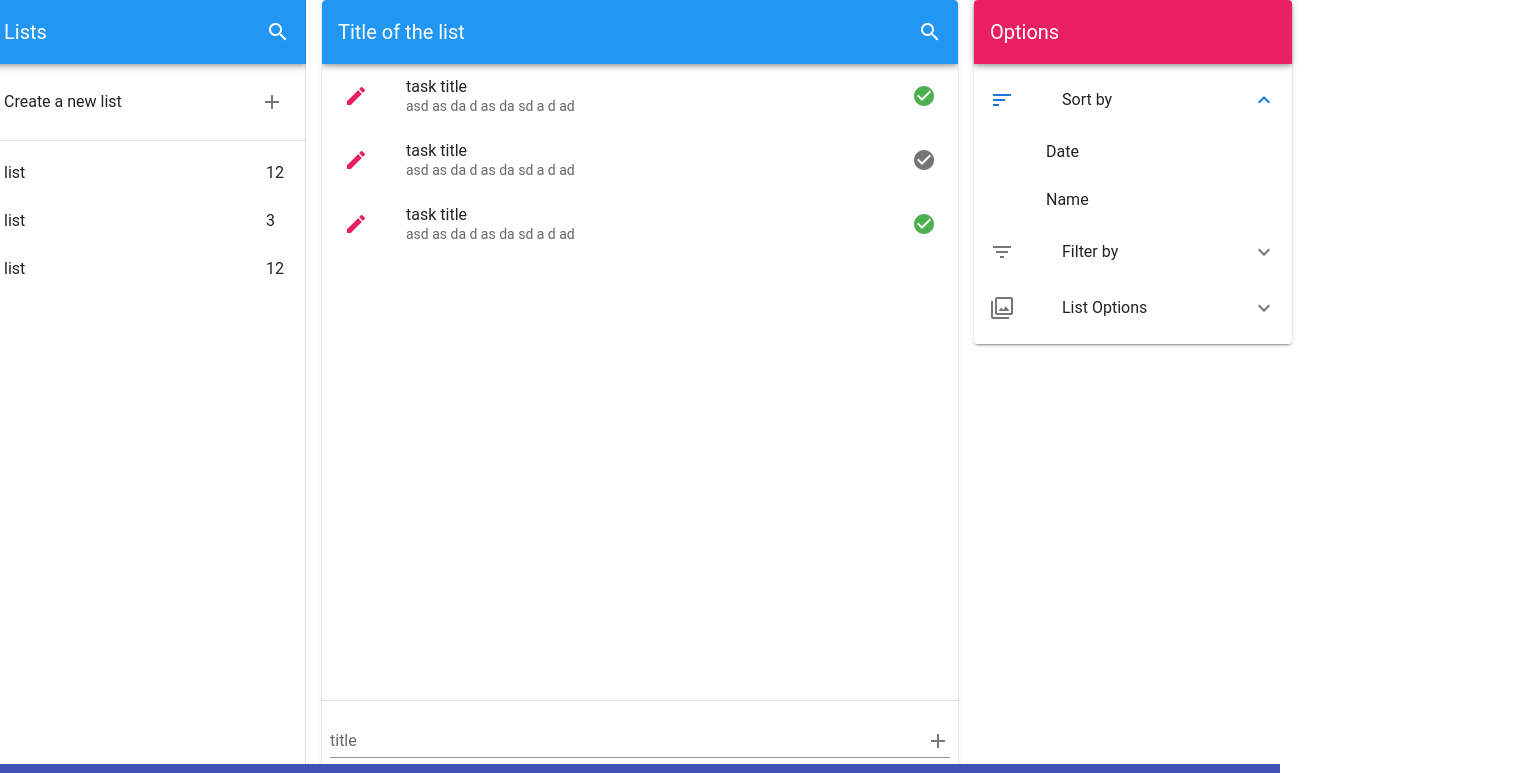
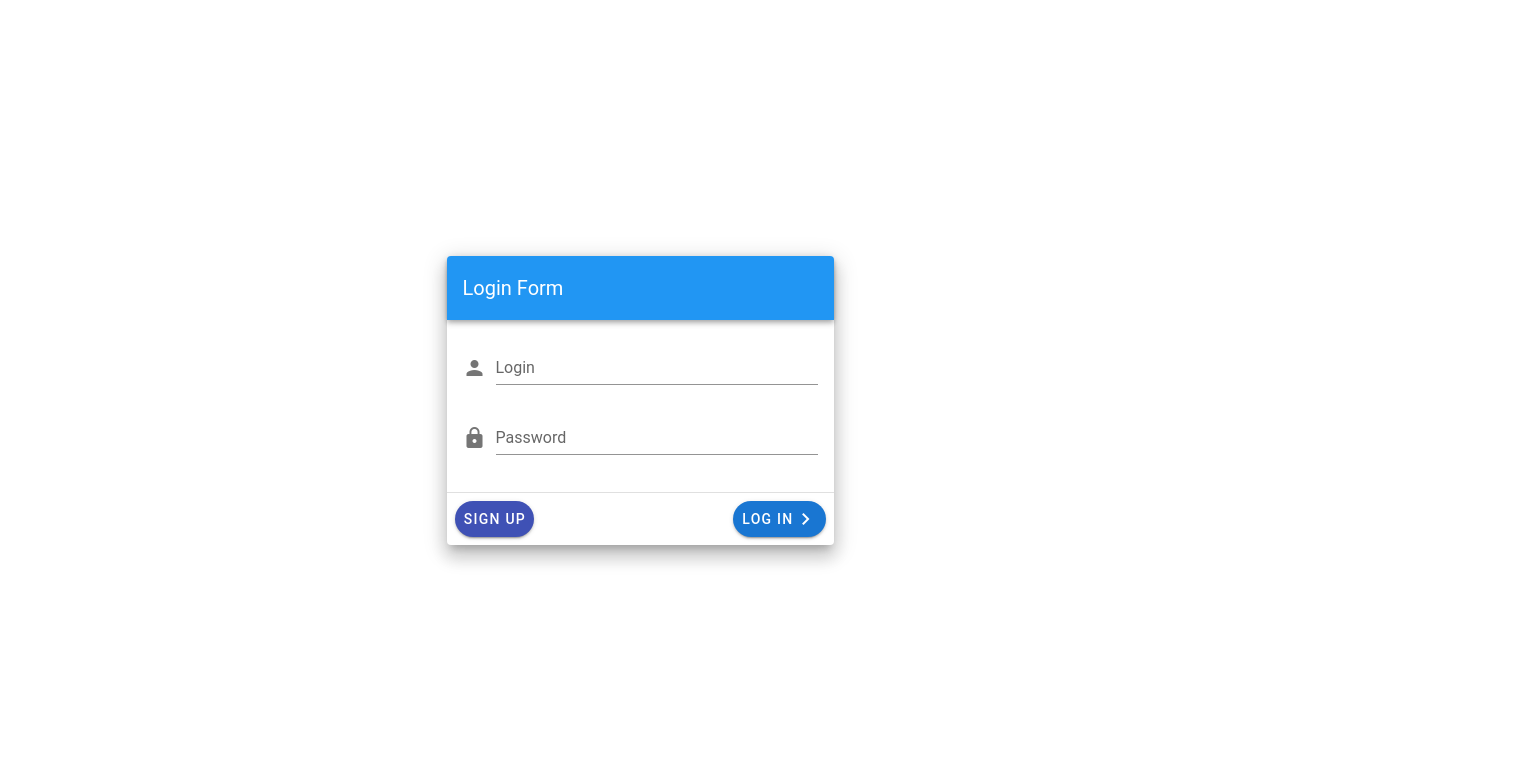
Before and after one commit to raro28/todo-app-overseas, a Vue app: page /login in a window 1280 px wide. Shown: the top 773 px of the page, 1536 px wide, since content can reach past the window. Built offline with nearby package versions, Linux system fonts and the light colour scheme.

Commit message:
handle routes

```diff
--- a/src/App.vue
+++ b/src/App.vue
@@ -1,17 +1,13 @@
 <template>
   <v-app>
-    <Todo></Todo>
+    <router-view></router-view>
   </v-app>
 </template>
 
 <script>
-import Todo from './components/Todo'
-
 export default {
   name: 'App',
-  components: {
-    Todo
-  }
+  components: {}
 }
 </script>
 
--- a/src/components/Auth/Login.vue
+++ b/src/components/Auth/Login.vue
@@ -14,9 +14,9 @@
           </v-card-text>
           <v-divider></v-divider>
           <v-card-actions>
-            <v-btn rounded dark color="indigo">Sign up</v-btn>
+            <v-btn to="/signup" rounded dark color="indigo">Sign up</v-btn>
             <v-spacer></v-spacer>
-            <v-btn rounded dark color="primary">
+            <v-btn rounded dark color="primary" v-on:click="login">
               Log in
               <v-icon>keyboard_arrow_right</v-icon>
             </v-btn>
@@ -29,6 +29,11 @@
 
 <script>
 export default {
-  name: "loggin"
+  name: "loggin",
+  methods: {
+    login: function(){
+      this.$router.push('/');
+    }
+  }
 };
 </script>
--- a/src/components/Auth/Signup.vue
+++ b/src/components/Auth/Signup.vue
@@ -42,9 +42,9 @@
           </v-card-text>
           <v-divider></v-divider>
           <v-card-actions>
-            <v-btn rounded dark color="black">Sign up</v-btn>
+            <v-btn to="/login" rounded dark color="black">Log in</v-btn>
             <v-spacer></v-spacer>
-            <v-btn rounded color="success">
+            <v-btn rounded color="success" v-on:click="register">
               Register
               <v-icon>keyboard_arrow_up</v-icon>
             </v-btn>
@@ -72,6 +72,9 @@ export default {
   methods: {
     valid: function() {
       return this.password === this.passwordConfirm;
+    },
+    register: function(){
+      this.$router.push('/login');
     }
   }
 };
--- a/src/components/Lists.vue
+++ b/src/components/Lists.vue
@@ -19,9 +19,13 @@
     </v-list>
     <v-divider></v-divider>
     <v-list style="height: calc(100vh - 164px); overflow-y: scroll;">
-      <v-list-item v-for="(list, key) in lists" v-bind:key="key">
+      <v-list-item
+        v-bind:to="{ name:'tasks', params: {id: list.id}}"
+        v-for="(list, key) in lists"
+        v-bind:key="key"
+      >
         <v-list-item-content>
-            <v-list-item-title>{{ list.title }}</v-list-item-title>
+          <v-list-item-title>{{ list.title }}</v-list-item-title>
         </v-list-item-content>
         <v-list-item-action>
           <v-list-item-title>{{ list.tasks }}</v-list-item-title>
--- a/src/components/NotesModal.vue
+++ b/src/components/NotesModal.vue
@@ -46,7 +46,7 @@ export default {
   name: "NotesModal",
   data: function() {
     return {
-      open: false,
+      open: true,
       note: "",
       notes: [
         {
--- a/src/components/Task.vue
+++ b/src/components/Task.vue
@@ -1,7 +1,7 @@
 <template>
   <v-list-item>
     <v-list-item-action>
-      <v-btn icon color="pink">
+      <v-btn icon color="pink" v-on:click="editModal">
         <v-icon>edit</v-icon>
       </v-btn>
     </v-list-item-action>
@@ -25,9 +25,17 @@ export default {
     task: Object
   },
   methods: {
-      toggle: function(){
-          this.task.isComplete = !this.task.isComplete
-      }
+    toggle: function() {
+      this.task.isComplete = !this.task.isComplete;
+    },
+    editModal: function(){
+      this.$router.push({
+        name: 'notes',
+        params: {
+          tid: this.task.id
+        }
+      });
+    }
   }
 };
 </script>
--- a/src/components/Tasks.vue
+++ b/src/components/Tasks.vue
@@ -2,7 +2,7 @@
   <div>
     <v-card style="height: 100%; overflow: hidden">
       <v-toolbar dark color="blue">
-        <v-toolbar-title>Title of the list</v-toolbar-title>
+        <v-toolbar-title>Title of the list {{listId}}</v-toolbar-title>
         <v-spacer></v-spacer>
         <v-btn icon>
           <v-icon>search</v-icon>
@@ -20,18 +20,17 @@
         </v-layout>
       </v-card-actions>
     </v-card>
-    <notes-modal />
+    <router-view v-bind:key="$route.fullPath" name="notes"></router-view>
   </div>
 </template>
 
 <script>
 import Task from "./Task";
 import NewTask from "./NewTask";
-import NotesModal from "./NotesModal";
 
 export default {
   name: "Tasks",
-  components: { Task, NewTask, NotesModal },
+  components: { Task, NewTask},
   data: function() {
     return {
       tasks: [
@@ -55,6 +54,11 @@ export default {
         }
       ]
     };
+  },
+  computed: {
+    listId: function(){
+      return this.$route.params.id;
+    }
   }
 };
 </script>
--- a/src/components/Todo.vue
+++ b/src/components/Todo.vue
@@ -6,7 +6,7 @@
           <lists />
         </v-flex>
         <v-flex lg6 pr-2 pl-2>
-          <tasks />
+          <router-view name="tasks" v-bind:key="$route.fullPath"></router-view>
         </v-flex>
         <v-flex lg3 pl-2>
           <options-bar />
@@ -25,12 +25,11 @@
 </template>
 
 <script>
-import Tasks from "./Tasks";
 import Lists from "./Lists";
 import OptionsBar from "./OptionsBar";
 
 export default {
   name: "todo",
-  components: { Lists, Tasks, OptionsBar }
+  components: { Lists, OptionsBar }
 };
 </script>
--- a/src/main.js
+++ b/src/main.js
@@ -1,9 +1,56 @@
-import Vue from 'vue'
-import App from './App.vue'
+import Vue from 'vue';
+import vuetify from '@/plugins/vuetify';
+import VueRouter from 'vue-router';
 
-import vuetify from '@/plugins/vuetify' // path to vuetify export
+import App from './App.vue';
+import Login from './components/Auth/Login';
+import Signup from './components/Auth/Signup';
+import Todo from './components/Todo';
+import Tasks from './components/Tasks';
+import NotesModal from './components/NotesModal';
+
+Vue.use(VueRouter);
+
+const routes = [
+  {
+    path: '/',
+    component: Todo,
+    name: 'todo',
+    children: [
+      {
+        path: 'list/:id',
+        components: {tasks: Tasks},
+        name: 'tasks',
+        children: [
+          {
+            path: 'tasks/:tid',
+            components: {notes: NotesModal},
+            name: 'notes'
+          }
+        ]
+      }
+    ]
+  },
+  {
+    path: '/login',
+    component: Login,
+    name: 'login'
+  },
+  {
+    path: '/signup',
+    component: Signup,
+    name: 'signup'
+  }
+];
+
+const router = new VueRouter({
+  mode: 'history',
+  routes,
+  base: '/'
+});
 
 new Vue({
+  router,
   vuetify,
   render: h => h(App),
 }).$mount('#app')
```
